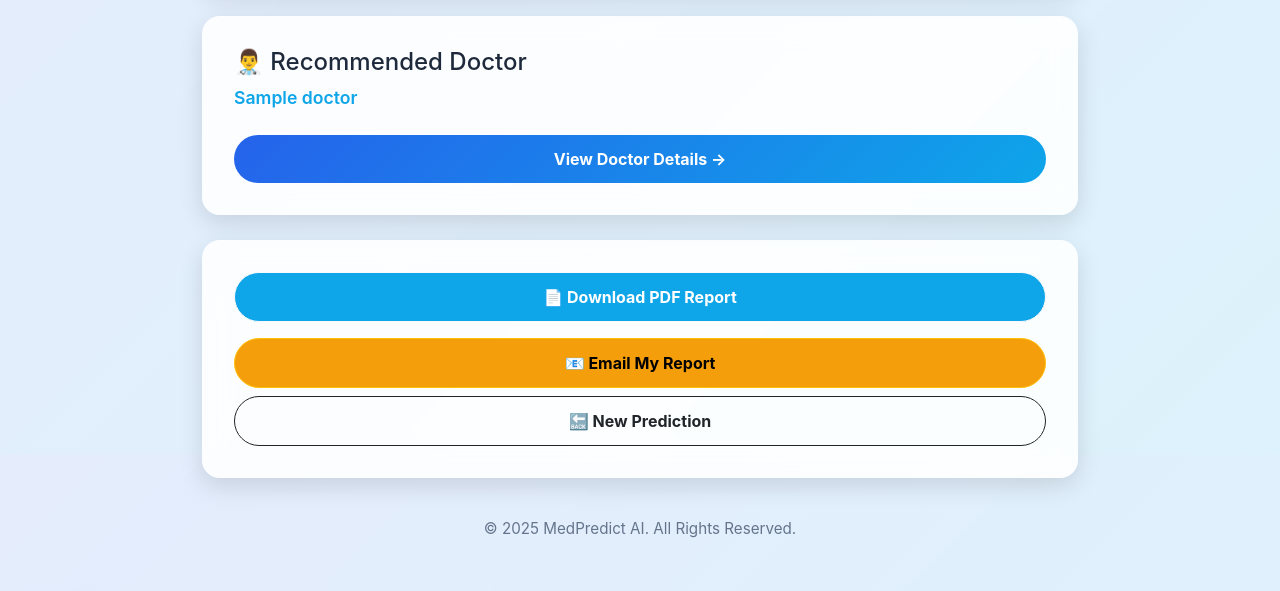
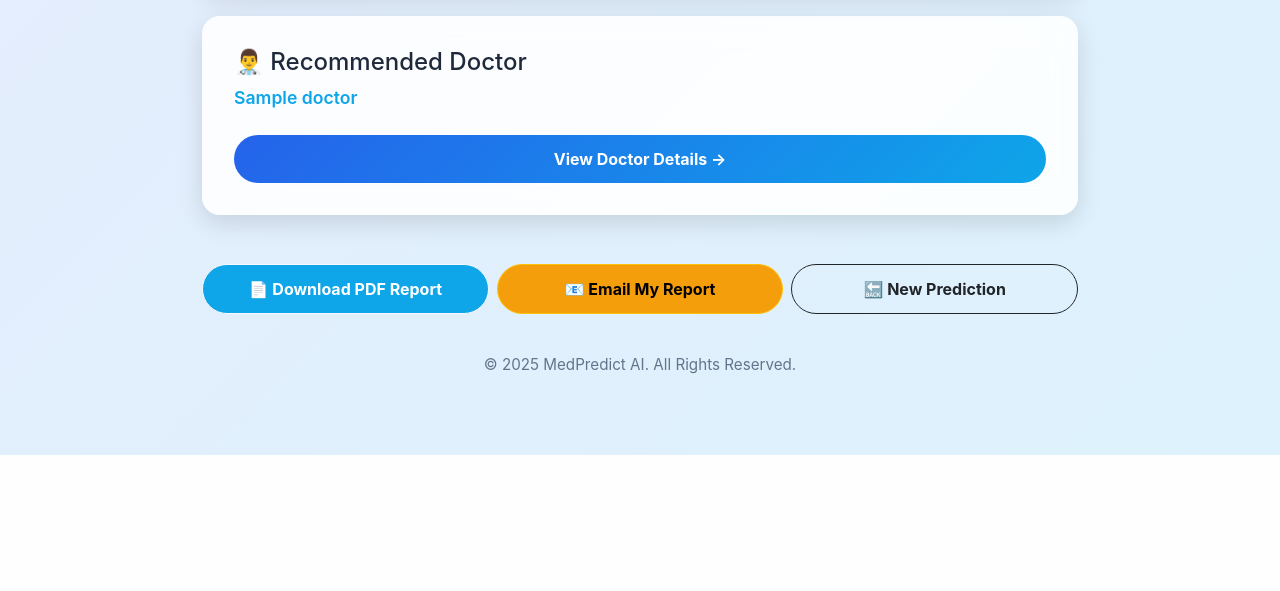
Before and after one commit to Dilip290703/ai-disease-predictor, a Flask app: template templates/result.html in a window 1280 px wide. Shown: the part 345-936 px from the top of the page. After the commit the page ends 800 px from the top, so only its background shows below. Run offline with Flask 3, Linux system fonts and the light colour scheme; the template is opened without the code that fills it: most values are stand-ins (such as "Sample title", 1, 10 or a date in 2020); parts of the project's set-up code (start-up, migrations or seed data) failed here and were passed over.

Commit message:
Refactor CSS theme variables and update button layout in result template

```diff
--- a/static/css/about.css
+++ b/static/css/about.css
@@ -1,7 +1,4 @@
-/* ============================
-   MODERN LIGHT THEME VARIABLES
-   (Same as Home Page)
-   ============================ */
+
 :root {
   --color-primary: #2563eb;          /* Modern Blue */
   --color-primary-light: #3b82f6;
--- a/static/css/home.css
+++ b/static/css/home.css
@@ -1,6 +1,4 @@
-/* ============================
-   MODERN LIGHT THEME VARIABLES
-   ============================ */
+
 :root {
   --color-primary: #2563eb;         /* Modern Blue */
   --color-primary-light: #3b82f6;
--- a/static/css/index.css
+++ b/static/css/index.css
@@ -1,7 +1,4 @@
-/* ===============================
-   MODERN LIGHT BLUE–CYAN THEME
-   MATCHING HOME PAGE
-   =============================== */
+
 :root {
   --primary: #2563eb;              /* Modern Blue */
   --primary-light: #3b82f6;
--- a/static/css/prediction_result.css
+++ b/static/css/prediction_result.css
@@ -1,6 +1,4 @@
-/* ===============================
-   VARIABLES (Unified Theme)
-=============================== */
+
 :root {
   --primary: #2563eb;
   --primary-light: #3b82f6;
--- a/templates/result.html
+++ b/templates/result.html
@@ -60,20 +60,26 @@
       </a>
     </div>
 
-    <!-- Card 3: Actions -->
-    <div class="card-modern">
+    <!-- Buttons: placed below the two cards, side-by-side on desktop -->
+    <div class="row g-2 mt-3 action-row">
       {% if report_link %}
-        <a href="{{ report_link }}" class="btn btn-light w-100 mb-2">📄 Download PDF Report</a>
+      <div class="col-12 col-md-4">
+        <a href="{{ report_link }}" class="btn btn-light w-100">📄 Download PDF Report</a>
+      </div>
       {% endif %}
 
-      <form method="POST" action="/email_report" class="mt-2">
-        <input type="hidden" name="report_path" value="{{ report_link }}">
-        <input type="hidden" name="disease" value="{{ prediction.disease }}">
-        <input type="hidden" name="confidence" value="{{ prediction.confidence }}">
-        <button type="submit" class="btn btn-warning w-100 mb-2">📧 Email My Report</button>
-      </form>
+      <div class="col-12 col-md-4">
+        <form method="POST" action="/email_report">
+          <input type="hidden" name="report_path" value="{{ report_link }}">
+          <input type="hidden" name="disease" value="{{ prediction.disease }}">
+          <input type="hidden" name="confidence" value="{{ prediction.confidence }}">
+          <button type="submit" class="btn btn-warning w-100">📧 Email My Report</button>
+        </form>
+      </div>
 
-      <a href="/predict" class="btn btn-outline-dark w-100">🔙 New Prediction</a>
+      <div class="col-12 col-md-4">
+        <a href="/predict" class="btn btn-outline-dark w-100">🔙 New Prediction</a>
+      </div>
     </div>
 
   {% endif %}
```
